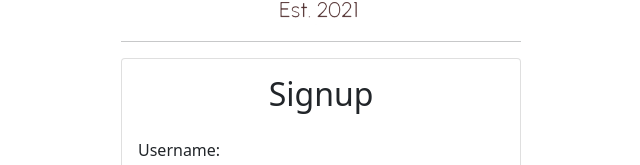
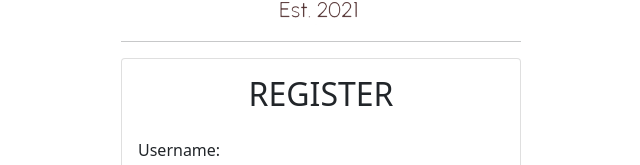
Before and after one commit to itsurtanniess/anpanmoney-Budgeting, a React (Create React App) app in the folder anpanmoneyv2/: page / in a window 1280 px wide. Shown: the part 200-365 px from the top of the page, without its empty margins (319-959 px from the left). Built offline with nearby package versions, Linux system fonts and the light colour scheme.

Commit message:
REGISTER

```diff
--- a/anpanmoneyv2/src/components/Signup.js
+++ b/anpanmoneyv2/src/components/Signup.js
@@ -17,7 +17,7 @@
         </center>
         <Card>
             <Card.Body>
-                <h2 className = "text-center mb-4">Signup</h2>
+                <h2 className = "text-center mb-4">REGISTER</h2>
                 <Form>
                     <Form.Group id ="username">
                     <Form.Label>Username: </Form.Label>
@@ -35,7 +35,7 @@
                     <Form.Label>Monthly Budget: </Form.Label>
                     <Form.Control type = "number" ref={mbdugetRef} required />
                     </Form.Group>
-                    <Button className= "w-100 mt-4" type="submit"> Sign Up</Button>
+                    <Button className= "w-100 mt-4" type="submit">Sign Up</Button>
                 </Form>
             </Card.Body>
         </Card>
```
